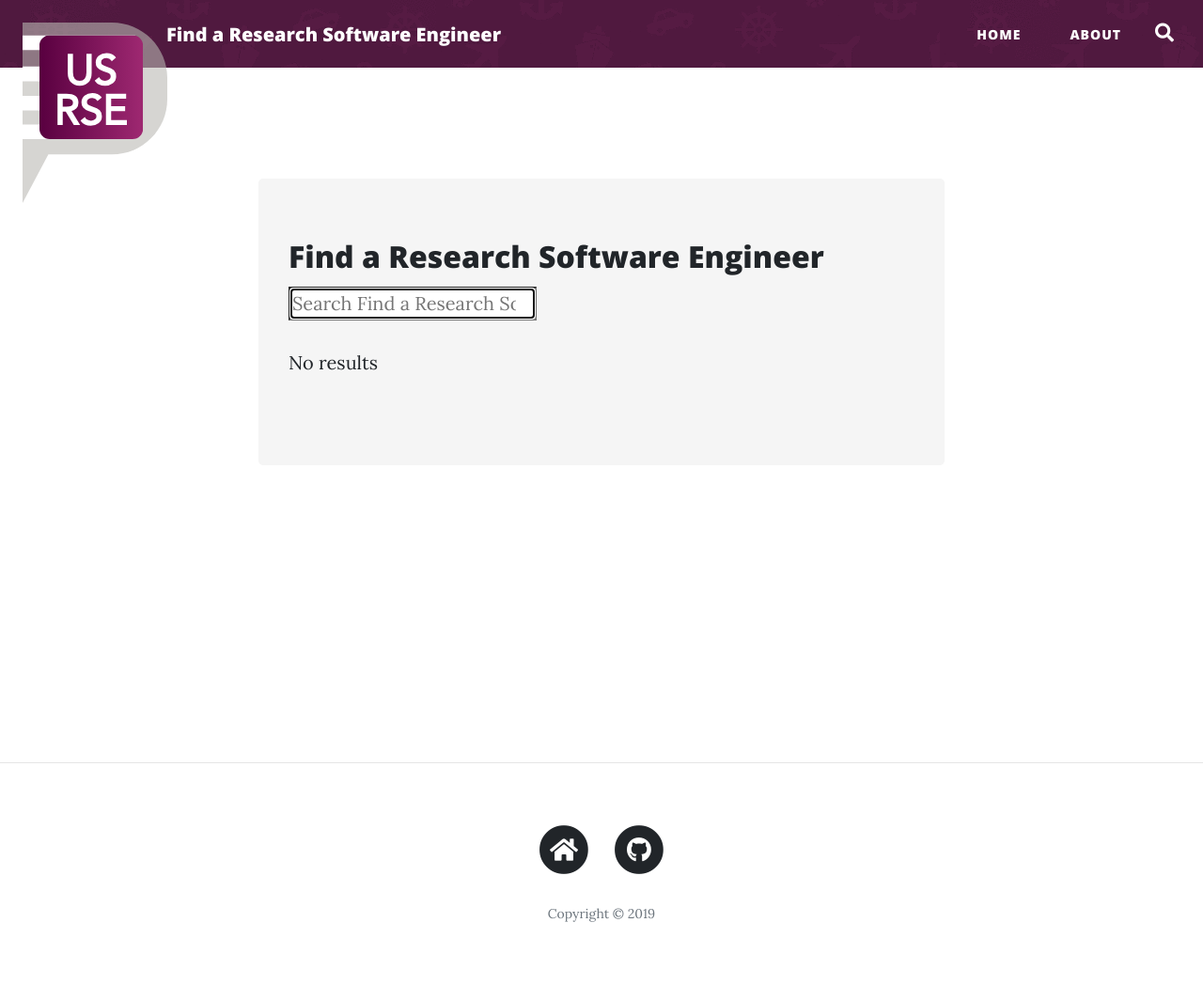
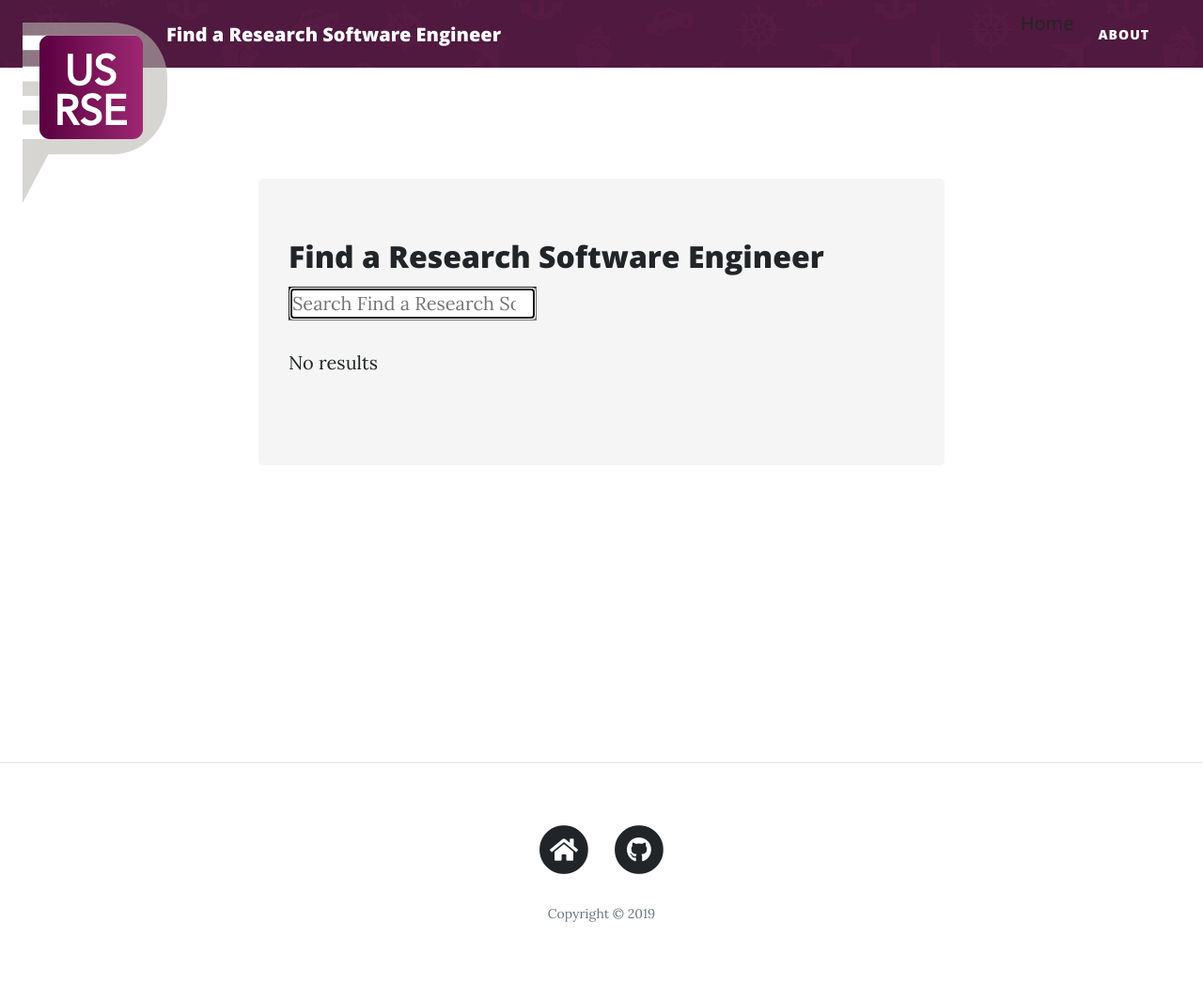
Before and after one commit to USRSE/find-an-rse, a Jekyll site: the page built from pages/index.md, in a window 1280 px wide. Shown: the whole page at 94% size. Built offline with Jekyll 4.4.1, drawn with Linux system fonts in a browser that asks for light colours; nearby versions of some CDN libraries; our own code applies the rules of GitHub Pages for plain Markdown files.

Commit message:
fix navbar
Signed-off-by: Vanessa Sochat <vsochat@stanford.edu>

```diff
--- a/_config.yml
+++ b/_config.yml
@@ -31,9 +31,8 @@ defaults:
         values:
             layout: page
 
-# Navigation
+# Navigation (you don't need to add a link for Home, it's added to site.domain)
 navbar-links:
-  Home: "https://www.us-rse.org"
   About: "about"
 
 # Build settings
--- a/_includes/navbar.html
+++ b/_includes/navbar.html
@@ -11,7 +11,8 @@
     </button>
     <div class="collapse navbar-collapse" id="navbarResponsive">
       <ul class="navbar-nav ml-auto">
-      {% for link in site.navbar-links %}
+       <li><a href="{{ site.domain }}/">Home</a></li>
+       {% for link in site.navbar-links %}
         {% if link[1].first %}
         <div class="dropdown">
           <button class="btn dropdown-toggle" type="button" id="dropdownMenu2" data-toggle="dropdown" aria-haspopup="true" aria-expanded="false">
@@ -31,7 +32,6 @@
         </a>
         {% endif %}
         {% endfor %}
-       <li><a href="{{ site.baseurl }}/search" class="no-after" id="search-toggle"> <i class="fa fa-search" style="margin-top: 15px;color:white;margin-left: 10px;"></i></a></li>
       </ul>
     </div>
   </div>
```
